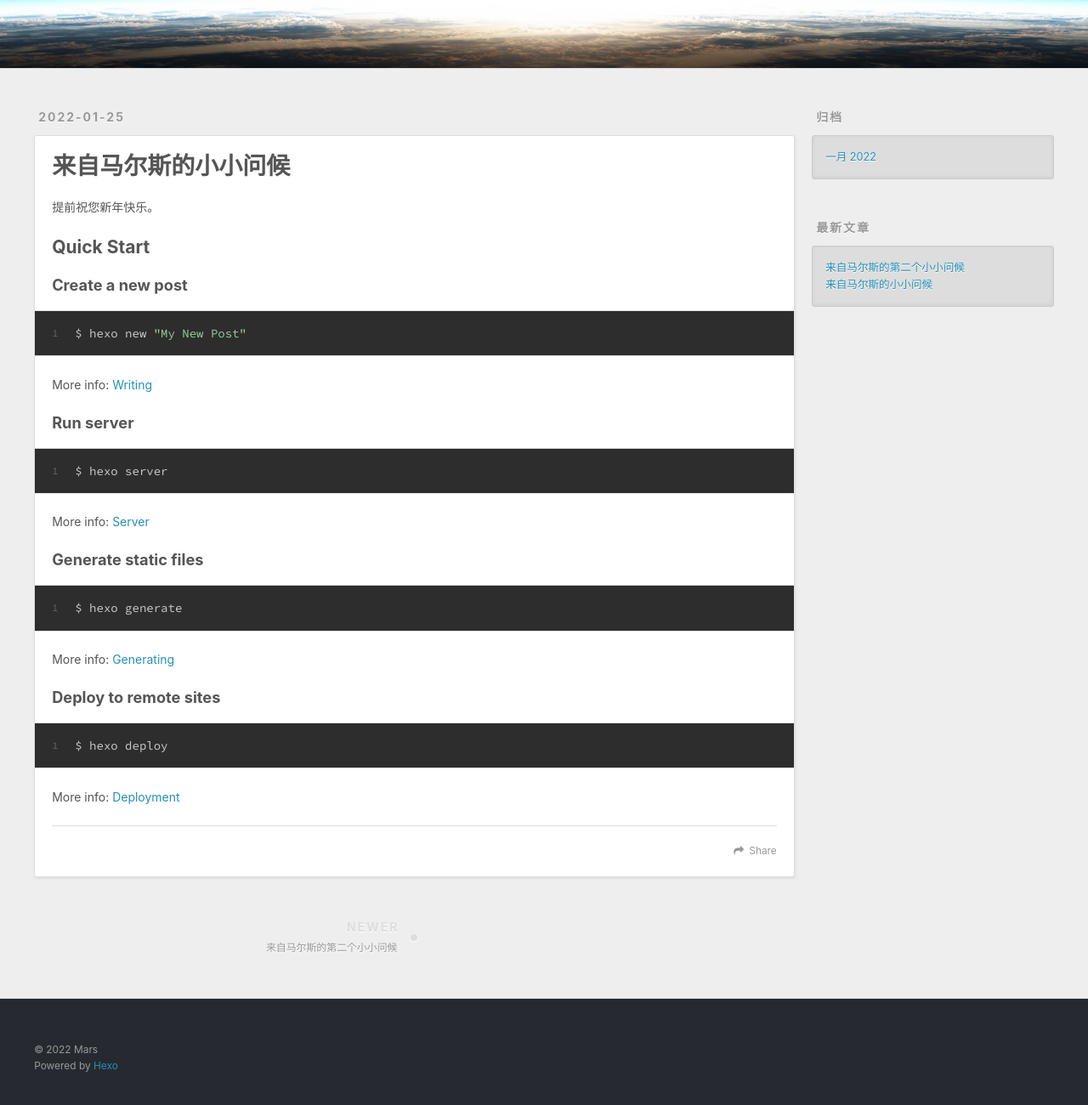
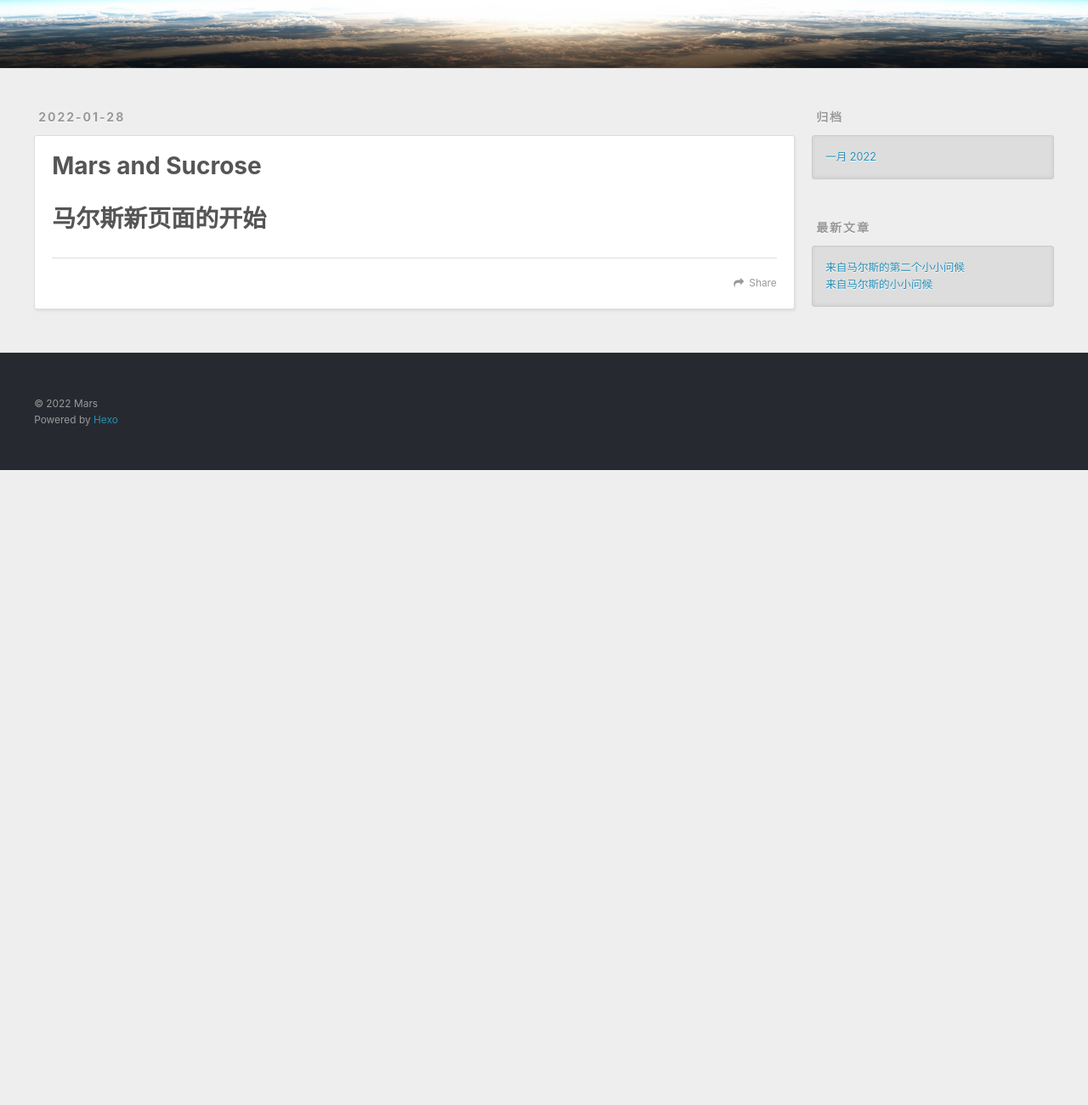
Before and after one commit to RubyRRose/RubyRRose.github.io, a plain HTML site: page sucrose/index.html in a window 1280 px wide. Shown: the part 220-1520 px from the top of the page at 85% size. After the commit the page ends 800 px from the top, so only its background shows below. Drawn offline with nearby package versions, Linux system fonts and the light colour scheme.

Commit message:
Site updated: 2022-01-28 09:52:27

```diff
--- a/2022/01/25/hello-world/index.html
+++ b/sucrose/index.html
@@ -5,17 +5,17 @@
 
 
 
-  <title>来自马尔斯的小小问候 | Mars&#39;s blog</title>
+  <title>Mars and Sucrose | Mars&#39;s blog</title>
   <meta name="viewport" content="width=device-width, initial-scale=1, maximum-scale=1">
-  <meta name="description" content="提前祝您新年快乐。 Quick StartCreate a new post1$ hexo new &quot;My New Post&quot;  More info: Writing Run server1$ hexo server  More info: Server Generate static files1$ hexo generate  More info: Generating D">
-<meta property="og:type" content="article">
-<meta property="og:title" content="来自马尔斯的小小问候">
-<meta property="og:url" content="http://example.com/2022/01/25/hello-world/index.html">
+  <meta name="description" content="马尔斯新页面的开始">
+<meta property="og:type" content="website">
+<meta property="og:title" content="Mars and Sucrose">
+<meta property="og:url" content="http://example.com/sucrose/index.html">
 <meta property="og:site_name" content="Mars&#39;s blog">
-<meta property="og:description" content="提前祝您新年快乐。 Quick StartCreate a new post1$ hexo new &quot;My New Post&quot;  More info: Writing Run server1$ hexo server  More info: Server Generate static files1$ hexo generate  More info: Generating D">
+<meta property="og:description" content="马尔斯新页面的开始">
 <meta property="og:locale" content="zh_CN">
-<meta property="article:published_time" content="2022-01-24T16:00:00.000Z">
-<meta property="article:modified_time" content="2022-01-27T09:24:17.974Z">
+<meta property="article:published_time" content="2022-01-28T01:50:59.000Z">
+<meta property="article:modified_time" content="2022-01-28T01:52:19.368Z">
 <meta property="article:author" content="Mars">
 <meta name="twitter:card" content="summary">
 
@@ -66,10 +66,10 @@
   </div>
 </header>
       <div class="outer">
-        <section id="main"><article id="post-hello-world" class="article article-type-post" itemscope itemprop="blogPost">
+        <section id="main"><article id="page-" class="article article-type-page" itemscope itemprop="blogPost">
   <div class="article-meta">
-    <a href="/2022/01/25/hello-world/" class="article-date">
-  <time datetime="2022-01-24T16:00:00.000Z" itemprop="datePublished">2022-01-25</time>
+    <a href="/sucrose/index.html" class="article-date">
+  <time datetime="2022-01-28T01:50:59.000Z" itemprop="datePublished">2022-01-28</time>
 </a>
 
   </div>
@@ -80,7 +80,7 @@
 
 
     <h1 class="article-title" itemprop="name">
-      来自马尔斯的小小问候
+      Mars and Sucrose
     </h1>
 
 
@@ -88,43 +88,16 @@
 
     <div class="article-entry" itemprop="articleBody">
 
-        <p>提前祝您新年快乐。</p>
-<h2 id="Quick-Start"><a href="#Quick-Start" class="headerlink" title="Quick Start"></a>Quick Start</h2><h3 id="Create-a-new-post"><a href="#Create-a-new-post" class="headerlink" title="Create a new post"></a>Create a new post</h3><figure class="highlight bash"><table><tr><td class="gutter"><pre><span class="line">1</span><br></pre></td><td class="code"><pre><span class="line">$ hexo new <span class="string">&quot;My New Post&quot;</span></span><br></pre></td></tr></table></figure>
-
-<p>More info: <a target="_blank" rel="noopener" href="https://hexo.io/docs/writing.html">Writing</a></p>
-<h3 id="Run-server"><a href="#Run-server" class="headerlink" title="Run server"></a>Run server</h3><figure class="highlight bash"><table><tr><td class="gutter"><pre><span class="line">1</span><br></pre></td><td class="code"><pre><span class="line">$ hexo server</span><br></pre></td></tr></table></figure>
-
-<p>More info: <a target="_blank" rel="noopener" href="https://hexo.io/docs/server.html">Server</a></p>
-<h3 id="Generate-static-files"><a href="#Generate-static-files" class="headerlink" title="Generate static files"></a>Generate static files</h3><figure class="highlight bash"><table><tr><td class="gutter"><pre><span class="line">1</span><br></pre></td><td class="code"><pre><span class="line">$ hexo generate</span><br></pre></td></tr></table></figure>
-
-<p>More info: <a target="_blank" rel="noopener" href="https://hexo.io/docs/generating.html">Generating</a></p>
-<h3 id="Deploy-to-remote-sites"><a href="#Deploy-to-remote-sites" class="headerlink" title="Deploy to remote sites"></a>Deploy to remote sites</h3><figure class="highlight bash"><table><tr><td class="gutter"><pre><span class="line">1</span><br></pre></td><td class="code"><pre><span class="line">$ hexo deploy</span><br></pre></td></tr></table></figure>
-
-<p>More info: <a target="_blank" rel="noopener" href="https://hexo.io/docs/one-command-deployment.html">Deployment</a></p>
-
+        <h1 id="马尔斯新页面的开始"><a href="#马尔斯新页面的开始" class="headerlink" title="马尔斯新页面的开始"></a>马尔斯新页面的开始</h1>
 
     </div>
     <footer class="article-footer">
-      <a data-url="http://example.com/2022/01/25/hello-world/" data-id="ckyxq42y400016jelen3manwu" class="article-share-link">Share</a>
+      <a data-url="http://example.com/sucrose/index.html" data-id="ckyxr2t7i0000kcelf6c6048g" class="article-share-link">Share</a>
 
 
     </footer>
   </div>
 
-
-<nav id="article-nav">
-
-    <a href="/2022/01/27/happy-birthday/" id="article-nav-newer" class="article-nav-link-wrap">
-      <strong class="article-nav-caption">Newer</strong>
-      <div class="article-nav-title">
-
-          来自马尔斯的第二个小小问候
-
-      </div>
-    </a>
-
-
-</nav>
 
 
 </article>
```
Also changed, not shown: 2022/01/27/happy-birthday/index.html (+1 -1 lines), index.html (+2 -2 lines).
